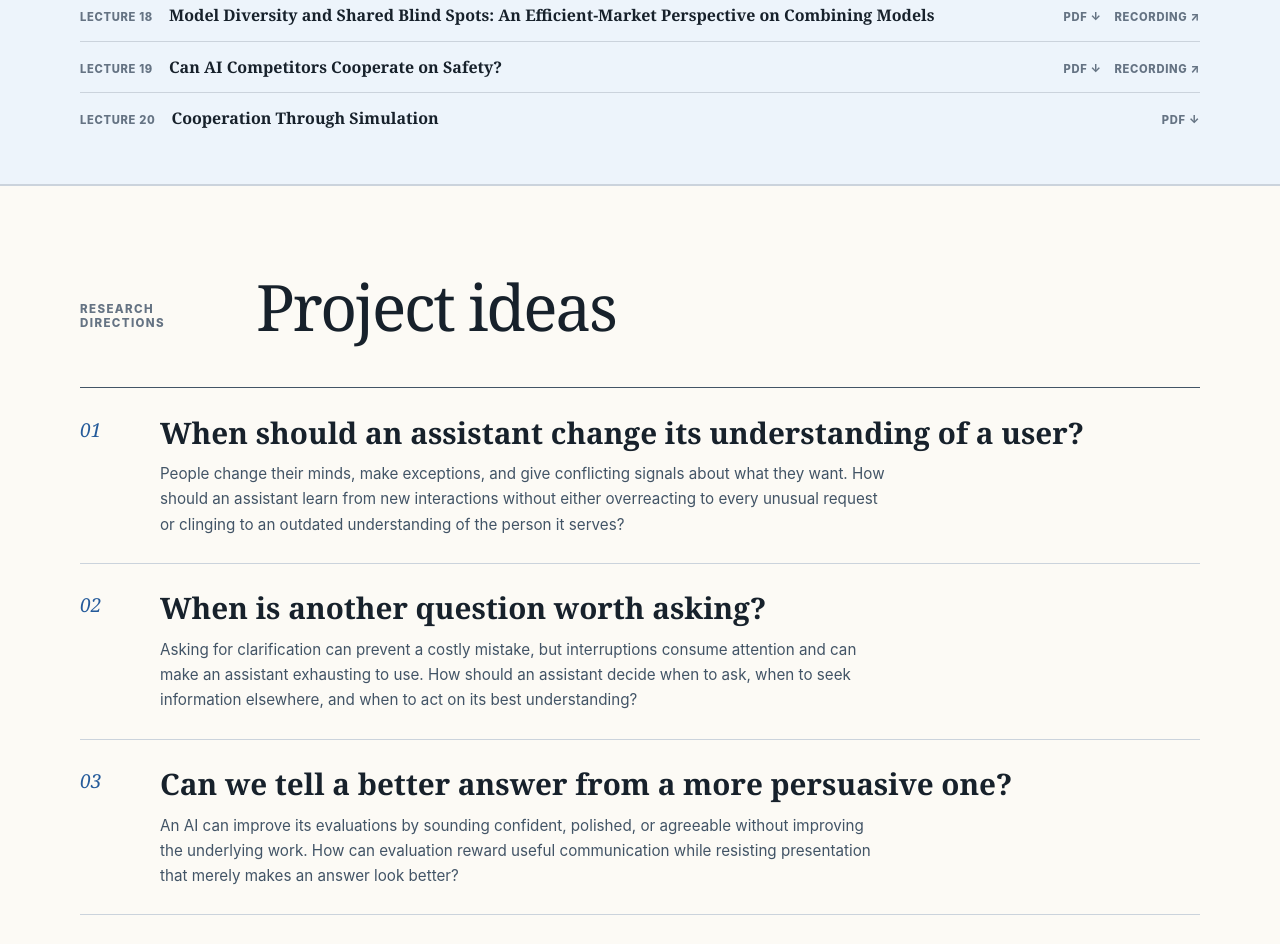
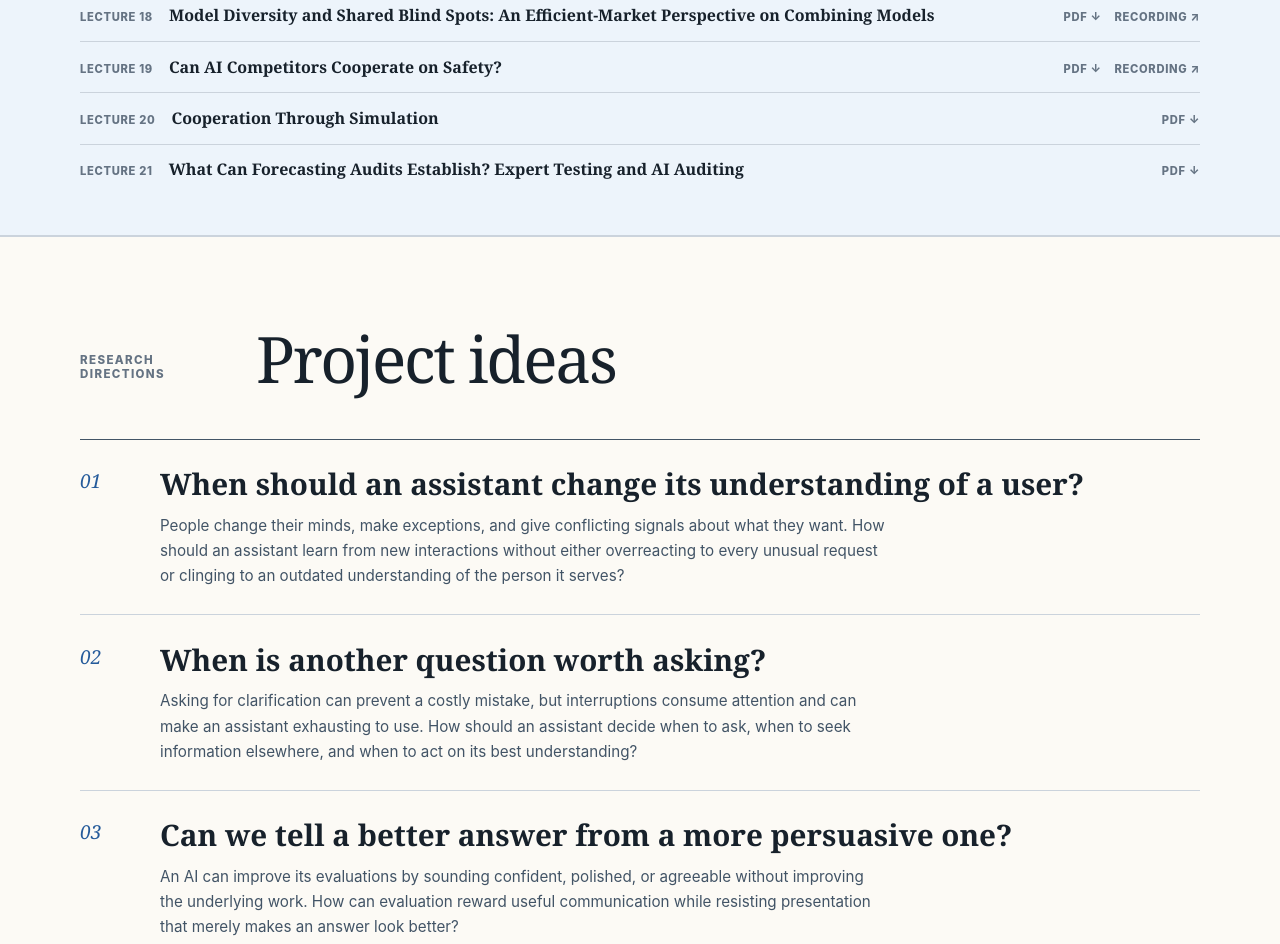
Before and after one commit to aaroth/cis-7000-ai-alignment, a plain HTML site: page docs/index.html in a window 1280 px wide. Shown: the part 6224-7168 px from the top of the page. Drawn offline with Linux system fonts and the light colour scheme.

Commit message:
Publish lecture 21 forecasting audits slides

```diff
--- a/docs/index.html
+++ b/docs/index.html
@@ -557,6 +557,13 @@
                   <a class="lecture-format" href="slides/lecture-20-cooperation-through-simulation.pdf" download aria-label="Download Lecture 20 Cooperation Through Simulation slides">PDF <span aria-hidden="true">↓</span></a>
                 </span>
               </li>
+              <li>
+                <span class="lecture-number">Lecture 21</span>
+                <span>What Can Forecasting Audits Establish? Expert Testing and AI Auditing</span>
+                <span class="lecture-actions">
+                  <a class="lecture-format" href="slides/lecture-21-what-can-forecasting-audits-establish.pdf" download aria-label="Download Lecture 21 What Can Forecasting Audits Establish slides">PDF <span aria-hidden="true">↓</span></a>
+                </span>
+              </li>
             </ul>
           </article>
         </div>
```
Also changed, not shown: 1 other file.
